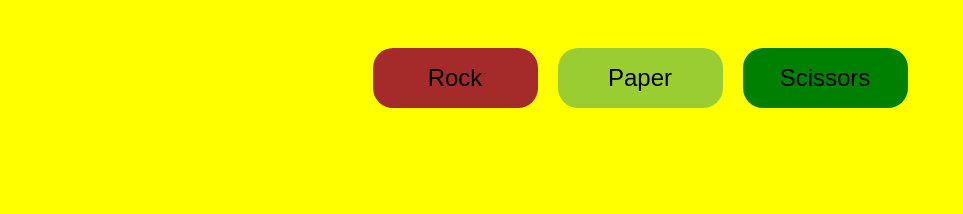
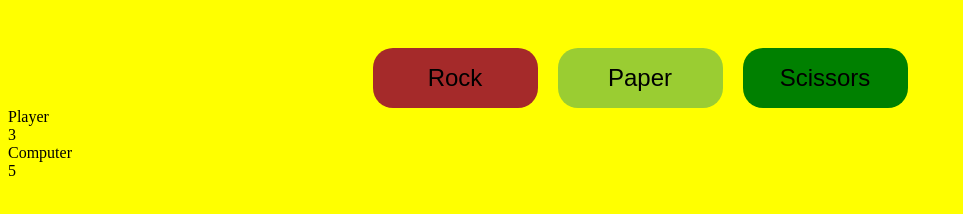
Before and after one commit to firatyedibela/rock-paper-scissors, a plain HTML site: page index.html in a window 1280 px wide. Shown: the whole page, without its empty margins (0-963 px from the left). Drawn offline with Linux system fonts and the light colour scheme.

Commit message:
Implement scoreboard layout

```diff
--- a/index.html
+++ b/index.html
@@ -14,7 +14,16 @@
         </div>
         <div id="text-wrapper">
           <div id="round-winner"></div>
-          <div id="score"></div>
+          <div id="scoreboard">
+            <div id="you">
+              <div id="you-text">Player</div>
+              <div id="you-score">3</div>
+            </div>
+            <div id="computer">
+              <div id="computer-text">Computer</div>
+              <div id="computer-score">5</div>
+            </div>
+          </div>
         </div>
 
       </div>
```
